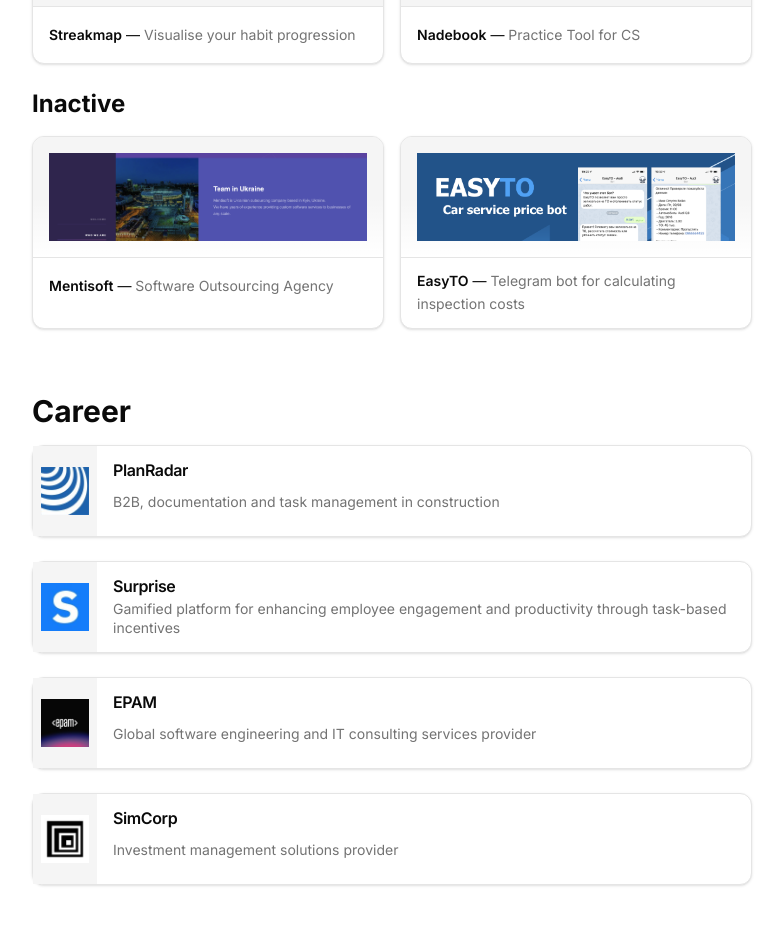
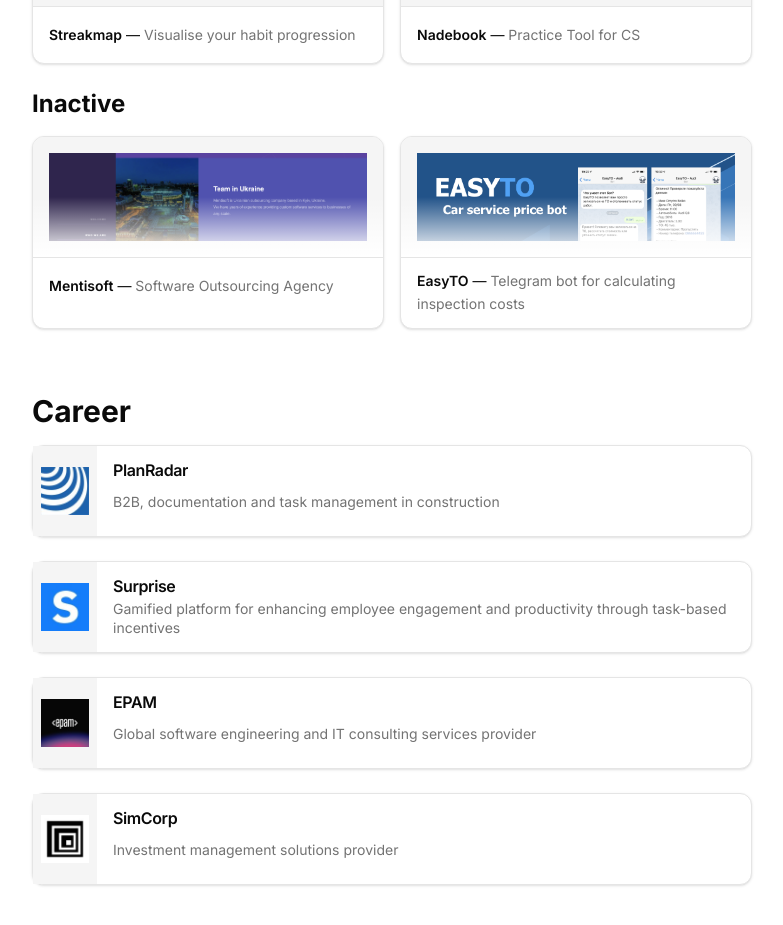
Before and after one commit to d1mzv/dmzv.me, a Next.js app: page / in a window 1280 px wide. Shown: the part 1060-1985 px from the top of the page, without its empty margins (248-1031 px from the left). Built offline with nearby package versions, Linux system fonts and the light colour scheme.

Commit message:
Update projects-content.tsx

```diff
--- a/components/projects-content.tsx
+++ b/components/projects-content.tsx
@@ -103,8 +103,8 @@ export function ProjectsContent() {
                 expandedProject === project.name ? null : project.name
               )}
             >
-              <div className="relative w-full h-[120px] bg-muted flex items-center justify-center">
-                <div className="absolute inset-0 bg-gradient-to-b from-transparent via-background/0 to-background" />
+              <div className="relative w-full h-[120px] bg-muted flex items-center justify-center overflow-hidden">
+                <div className="absolute inset-0 bg-gradient-to-b from-transparent from-50% to-background z-10" />
                 <Image
                   src={project.imageUrl}
                   alt={project.name}
```
